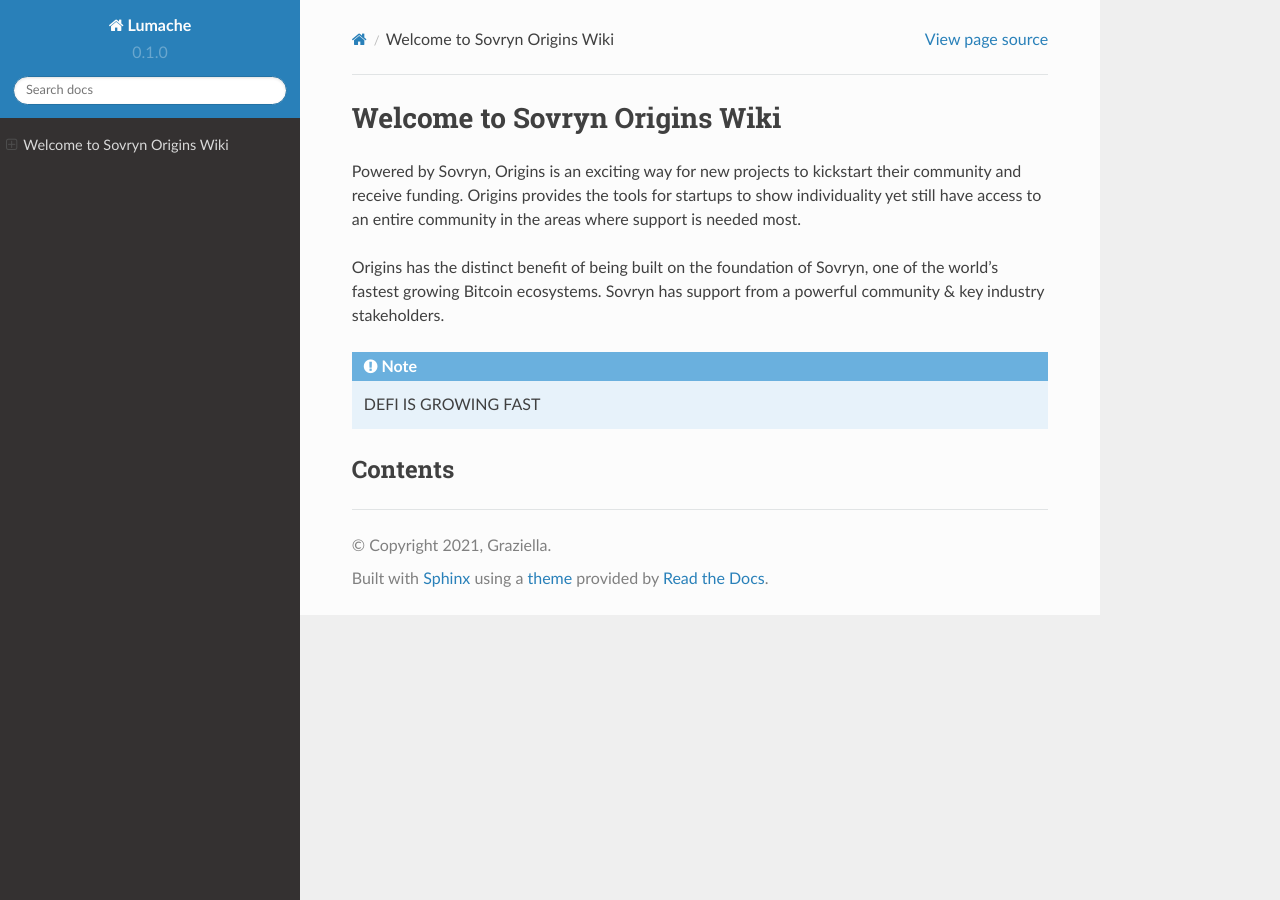
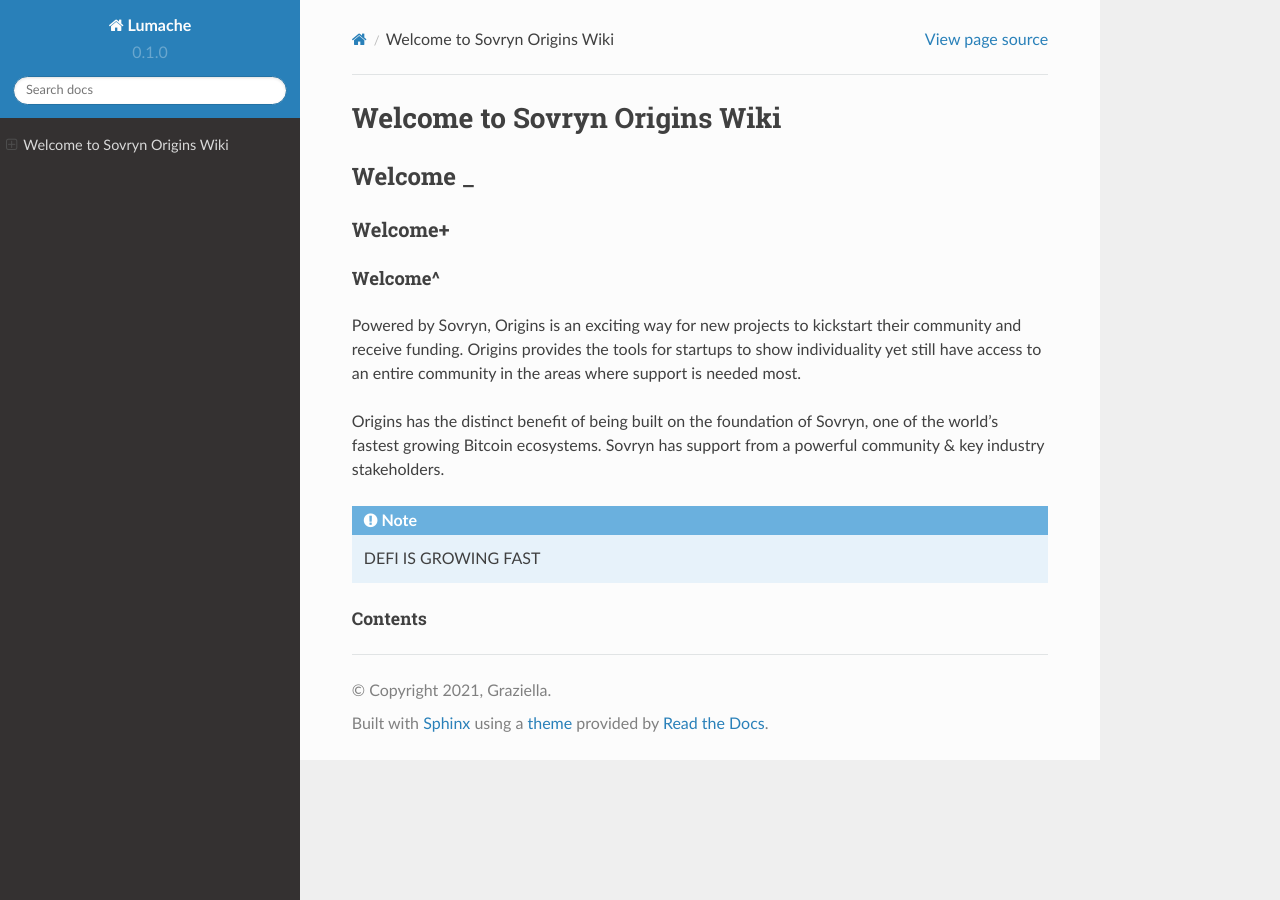
Before and after one commit to abdullah066/rtd-tutorial, a Sphinx documentation site: the page built from docs/source/index.rst, in a window 1280 px wide. Built offline with Sphinx 7.4.7 and the Read the Docs theme 2.0.0, drawn with Linux system fonts in a browser that asks for light colours; pages that are not in the unit, such as notebooks, are missing from menus.

Commit message:
Update index.rst

```diff
--- a/docs/source/index.rst
+++ b/docs/source/index.rst
@@ -1,5 +1,14 @@
 Welcome to Sovryn Origins Wiki
 ===================================
+
+Welcome _
+________
+
+Welcome+
+++++++++
+
+Welcome^
+^^^^^^^^^^
 
 Powered by Sovryn, Origins is an exciting way for new projects to kickstart their community and receive funding. Origins provides the tools for startups to show individuality yet still have access to an entire community in the areas where support is needed most.
 
```
